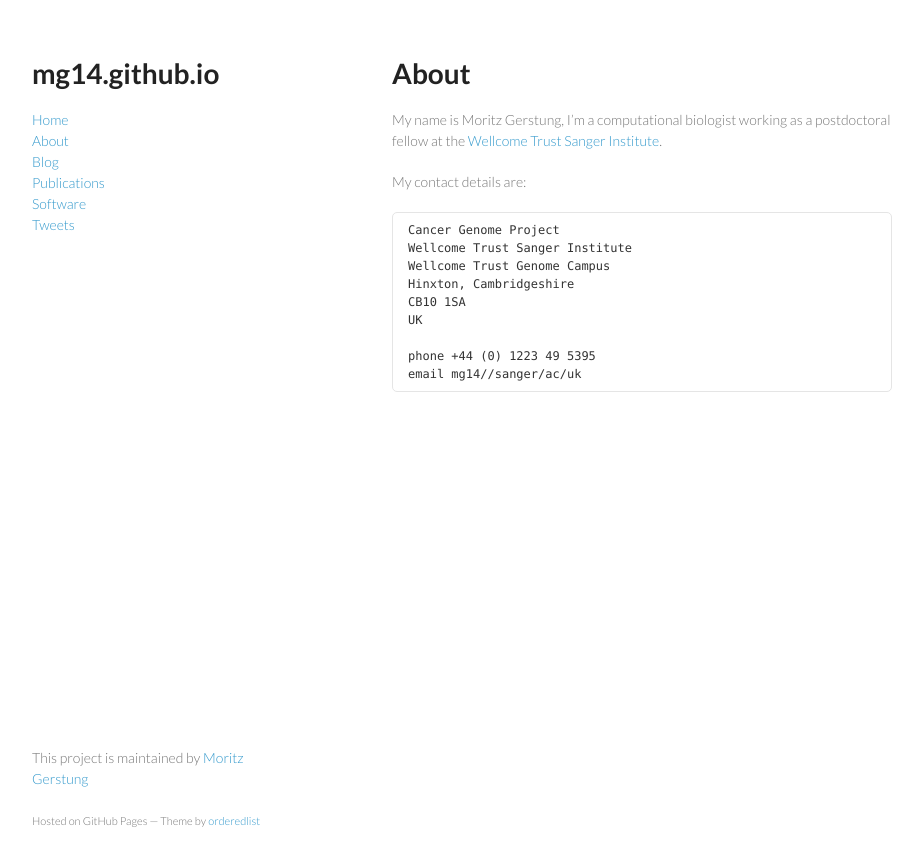
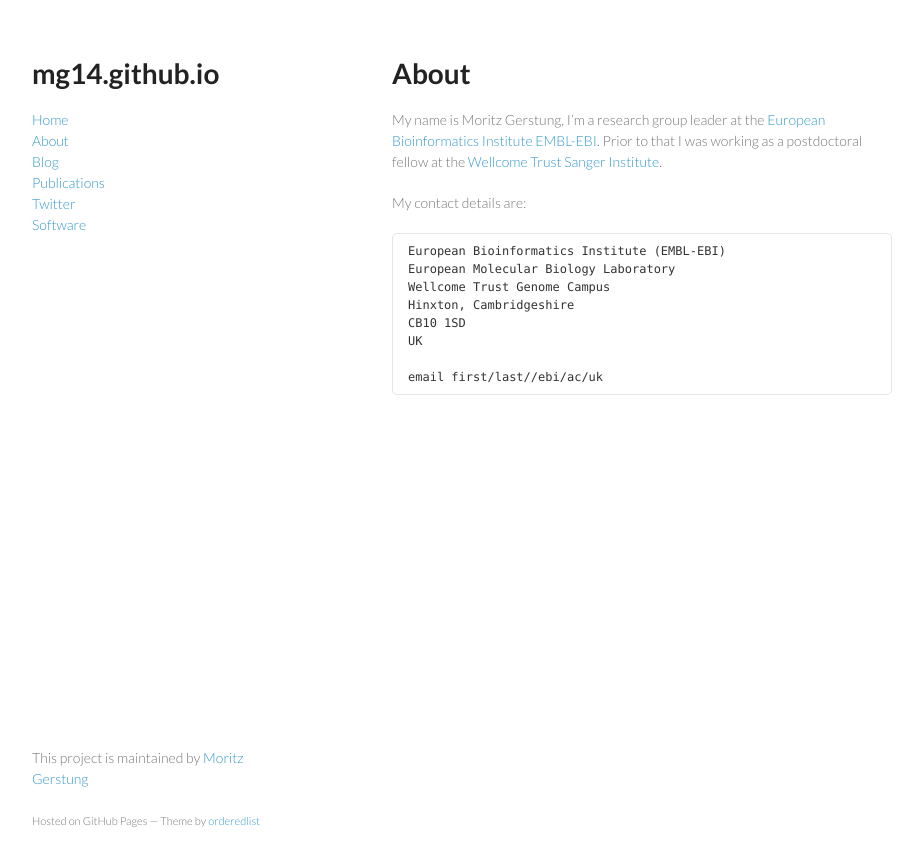
Before and after one commit to mg14/mg14.github.io, a Jekyll site: the page built from about.md, in a window 1280 px wide. Shown: the top 866 px of the page, without its empty margins (178-1101 px from the left). Built offline with Jekyll 4.4.1, drawn with Linux system fonts in a browser that asks for light colours; Markdown is read by kramdown in place of the engine named in the settings.

Commit message:
Updated address, new blog and twitter feed

```diff
--- a/_includes/header.html
+++ b/_includes/header.html
@@ -20,7 +20,6 @@
         {% endfor %}
       </div>
      <a class="page-link" href="http://github.com/mg14">Software</a><br>
-     <a class="page-link" href="https://twitter.com/moritzgerstung">Tweets</a>
     </nav>
 
 
--- a/about.md
+++ b/about.md
@@ -4,16 +4,16 @@ title: About
 permalink: /about/
 ---
 
-My name is Moritz Gerstung, I'm a computational biologist working as a postdoctoral fellow at the [Wellcome Trust Sanger Institute](http://www.sanger.ac.uk).
+My name is Moritz Gerstung, I'm a research group leader at the [European Bioinformatics Institute EMBL-EBI](http://www.ebi.ac.uk). Prior to that I was working
+as a postdoctoral fellow at the [Wellcome Trust Sanger Institute](http://www.sanger.ac.uk).
 
 My contact details are:
 
-	Cancer Genome Project
-	Wellcome Trust Sanger Institute
+	European Bioinformatics Institute (EMBL-EBI)
+	European Molecular Biology Laboratory
 	Wellcome Trust Genome Campus
 	Hinxton, Cambridgeshire
-	CB10 1SA
+	CB10 1SD
 	UK
 
-	phone +44 (0) 1223 49 5395
-	email mg14//sanger/ac/uk
+	email first/last//ebi/ac/uk
```
Also changed, not shown: _posts/2015-07-15-subclonal-diversification.md (added, +21 -0 lines), publications.md (+1 -0 lines), twitter.html (added, +8 -0 lines).
